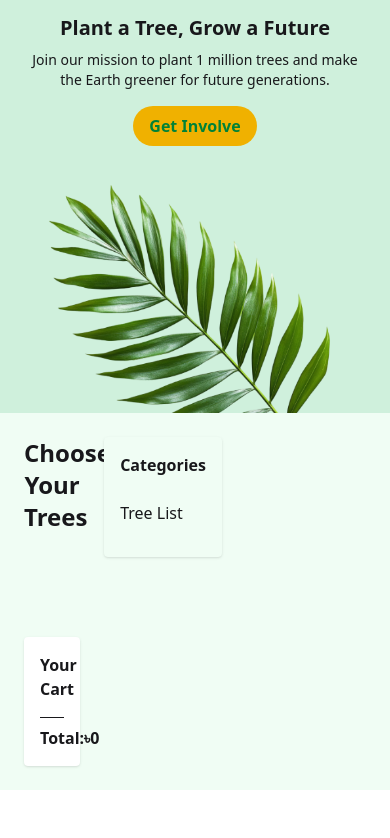
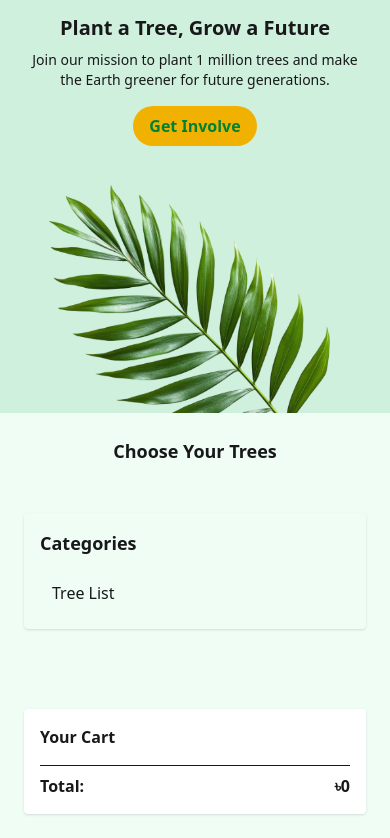
Before and after one commit to mrbabu07/Green-Earth, a plain HTML site: page index.html in a window 390 px wide. Shown: the part 479-1317 px from the top of the page. Before the commit the page ends 1269 px from the top, so only its background shows below. Drawn offline with nearby package versions, Linux system fonts and the light colour scheme; no server answers.

Commit message:
re arrange responsive

```diff
--- a/index.html
+++ b/index.html
@@ -69,20 +69,23 @@
     </section>
 
     <!-- categories card and your cart section  -->
-    <main class="categoryContainer grid grid-cols-1 md:grid-cols-12 gap-6 p-6 bg-green-50">
-
+    <main
+      class="categoryContainer grid grid-cols-1 md:grid-cols-12 gap-6 p-6 bg-green-50"
+    >
       <!-- Title -->
-      <h1 class="md:col-span-12 text-center text-2xl font-bold mb-6">
+      <h1
+        class="col-span-12 text-center text-lg md:text-2xl lg:text-3xl font-bold mb-6"
+      >
         Choose Your Trees
       </h1>
 
       <!-- Categories -->
-      <nav class="md:col-span-2 bg-green-50 p-4 rounded shadow">
-        <ul id="categoryContainer">
-          <h2 class="font-bold mb-4">Categories</h2>
+      <nav class="col-span-12 md:col-span-2 bg-green-50 p-4 rounded shadow">
+        <h2 class="font-bold mb-4 text-lg md:text-xl">Categories</h2>
+        <ul id="categoryContainer" class="space-y-2">
           <li
             id="categoryList"
-            class="max-w-[250px] max-h-[35px] py-2 rounded hover:border-green-700 hover:border-2 hover:bg-green-600 hover:text-white"
+            class="w-full py-2 px-3 rounded cursor-pointer hover:border-green-700 hover:border-2 hover:bg-green-600 hover:text-white"
           >
             Tree List
           </li>
@@ -96,23 +99,27 @@
 
       <div
         id="cardContainer"
-        class="col-span-8 grid grid-cols-1 sm:grid-cols-2 md:grid-cols-3 gap-6 p-4"
+        class="col-span-12 lg:col-span-8 grid grid-cols-1 lg:grid-cols-3 gap-6 p-4"
       ></div>
 
+
 <!-- Cart section -->
-      <aside class="md:col-span-2 bg-white p-4 rounded shadow">
+<aside class="col-span-12 md:col-span-2 bg-white p-4 rounded shadow">
   <h2 class="font-bold mb-4">Your Cart</h2>
+
+  <!-- Added items -->
   <div id="addToCardContainer"></div>
   <ul id="cartList" class="space-y-2"></ul>
-        <div id="cartTotal" class="flex font-bold mt-4 border-t pt-2">
+
+  <!-- Total row -->
+  <div class="flex justify-between font-bold mt-4 border-t pt-2">
     <span>Total:</span>
     <span id="cartTotal">৳0</span>
   </div>
-
 </aside>
 
 
-    </main>
+
 
     <script src="script.js"></script>
   </body>
--- a/script.js
+++ b/script.js
@@ -151,7 +151,7 @@ const showAddCarts = (addCarts) => {
 
   // Update total
   const cartTotal = document.getElementById("cartTotal");
-  cartTotal.innerText = `Total: ৳${total}`;
+  cartTotal.innerText = `৳${total}`;
 };
 
 const handleDelete = (addCartId) => {
```
Lines whose indentation alone changed are shown as unchanged.
